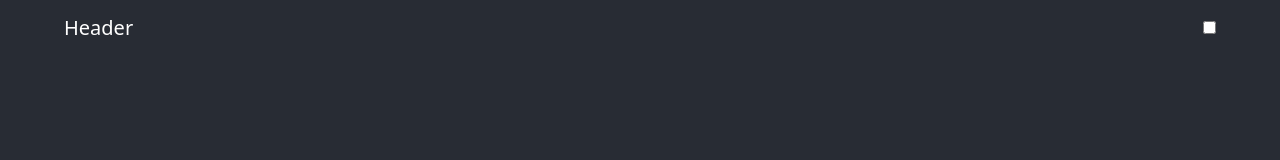
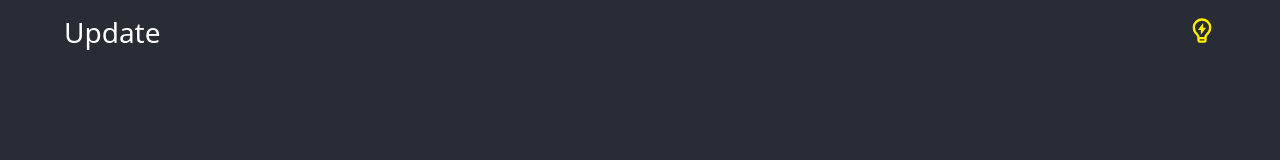
Before and after one commit to holuwateemeeleyin/crypto-checker, a React (Create React App) app: page / in a window 1280 px wide. Shown: the top 160 px of the page. Built offline with nearby package versions, Linux system fonts and the light colour scheme.

Commit message:
Icon for switch

```diff
--- a/src/App.css
+++ b/src/App.css
@@ -12,4 +12,11 @@
   display: flex;
   flex-direction: row;
   justify-content: space-between;
+  /* font-size: 1.6rem; */
 }
+.light-icon{
+  color:#ffee00;
+}
+.light-out{
+  color: #a8000e;
+}
--- a/src/App.js
+++ b/src/App.js
@@ -1,5 +1,7 @@
 import React, { useState } from 'react'
 import './App.css';
+import { RiLightbulbFlashLine } from 'react-icons/ri'
+import { BsLightbulbOffFill } from 'react-icons/bs'
 
 function App() {
   const [lightMode, setLightMode] = useState(false)
@@ -9,12 +11,22 @@ function App() {
     <div className={lightMode ? null : 'App'}>
       <div className='app-container'>
         <div className='header'>
-          <h5>Header</h5>
+          <h3> Update </h3>
           <div>
-            <input
-              type='checkbox'
-              onChange={() => setLightMode(!lightMode)}
-            />
+            {
+              lightMode ?
+                <BsLightbulbOffFill
+                  onClick={()=> setLightMode(!lightMode)}
+                  size={24}
+                  className='light-out'
+                />
+                :
+                <RiLightbulbFlashLine
+                  onClick={()=> setLightMode(!lightMode) }
+                  size={28}
+                  className='light-icon'
+                />
+            }
           </div>
         </div>
       </div>
```
